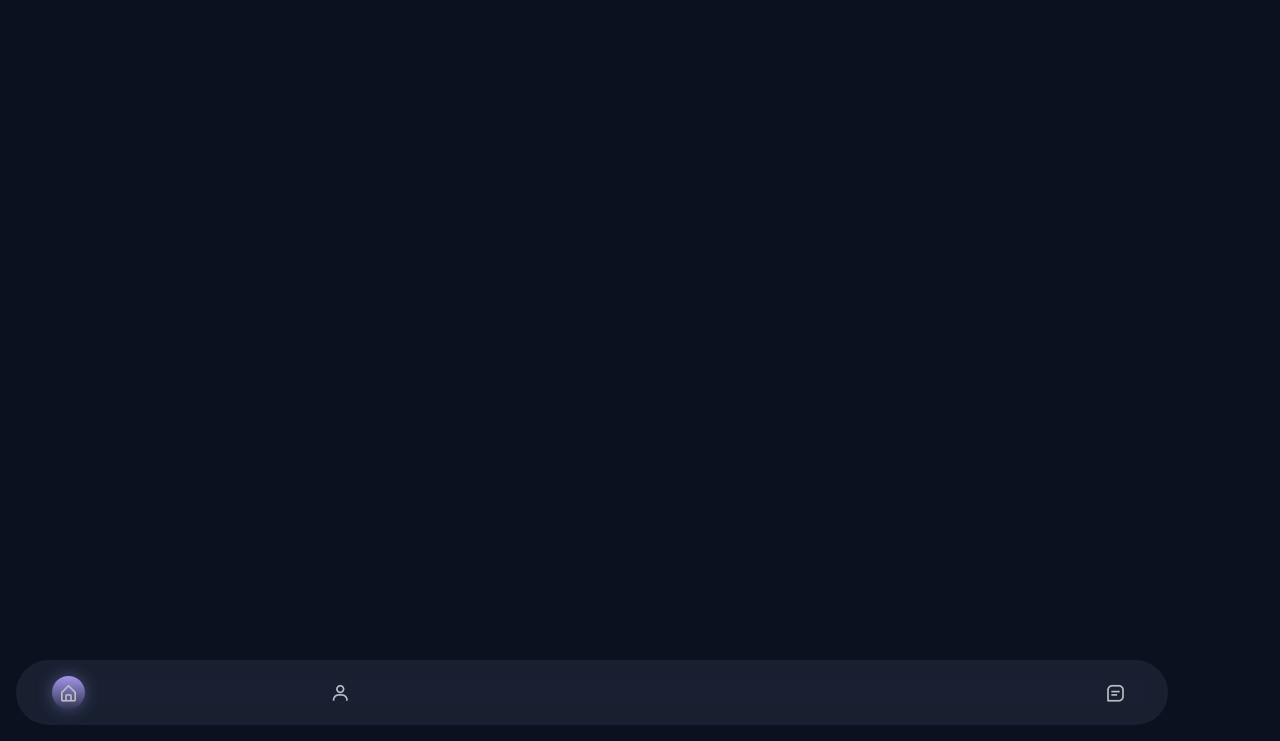
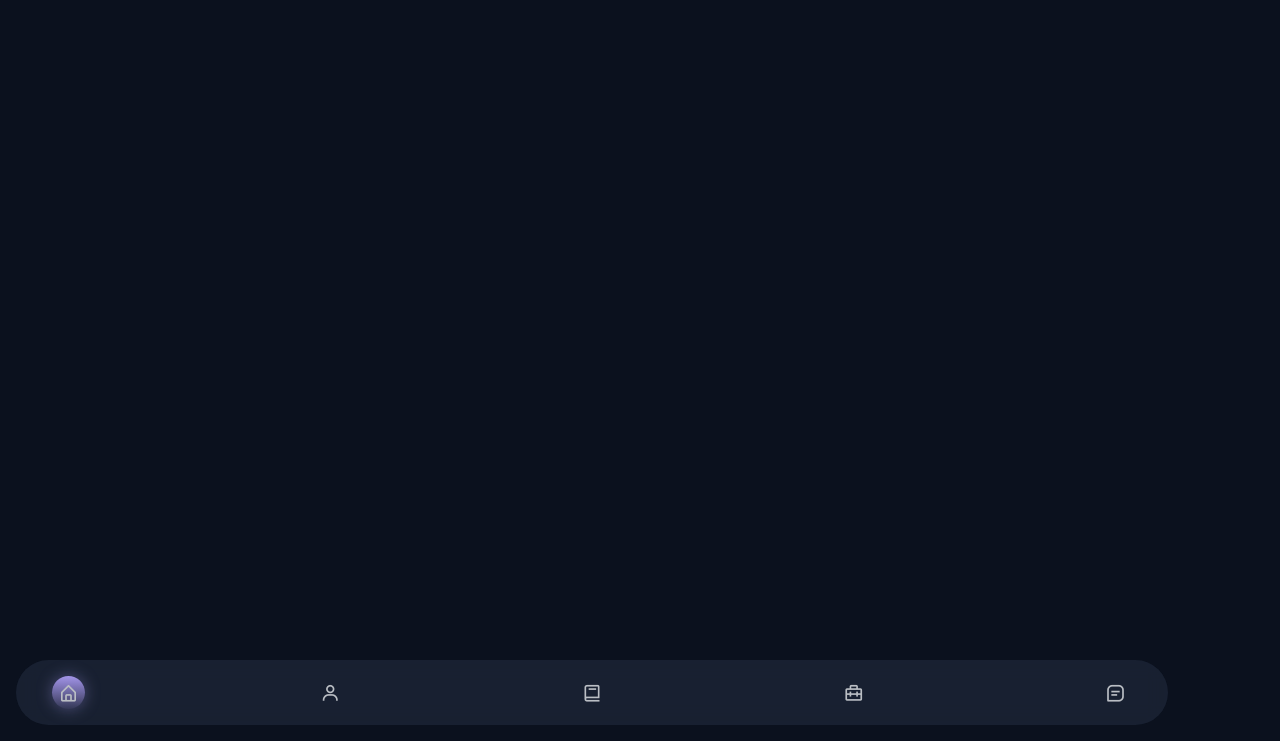
Before and after one commit to brayan200014/brayan200014.github.io, a plain HTML site: page index.html in a window 1280 px wide. Shown: the part 59-800 px from the top of the page. Drawn offline with nearby package versions, Linux system fonts and the light colour scheme.

Commit message:
Update Icon

```diff
--- a/index.html
+++ b/index.html
@@ -38,12 +38,12 @@
                 </li>
                 <li class="nav__item">
                     <a href="#skills" class="nav__link">
-                        <box-icon name='book'></box-icon>
+                        <i class='bx bx-book'></i>
                     </a>
                 </li>
                 <li class="nav__item">
                     <a href="#work" class="nav__link">
-                        <box-icon name='briefcase-alt-2'></box-icon>
+                        <i class='bx bx-briefcase-alt-2' ></i>
                     </a>
                 </li>
 
```
